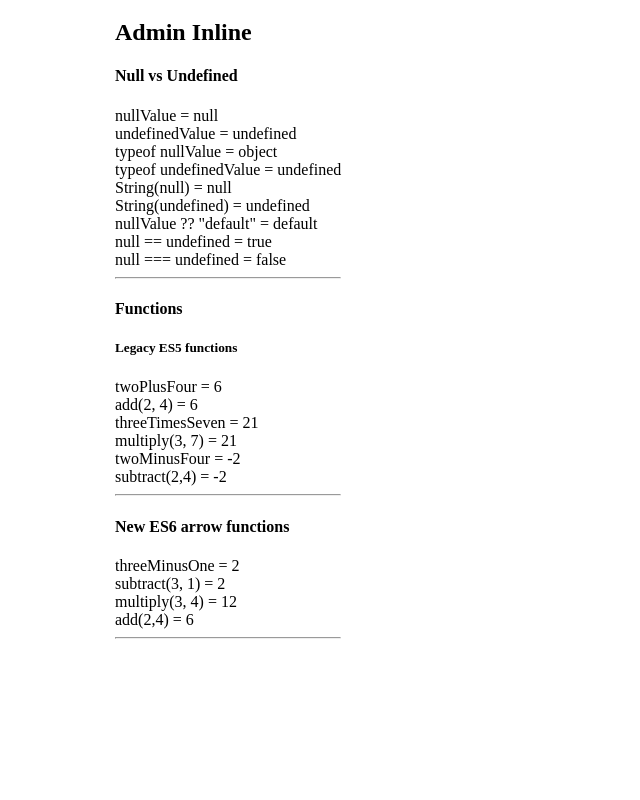
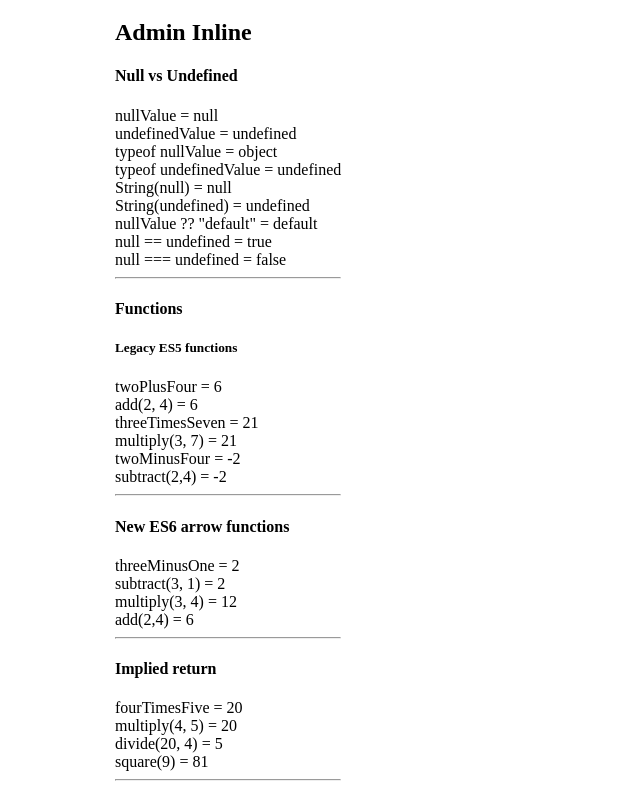
Before and after one commit to Jackerrigan/webdev-client, a Next.js app: page /labs/lab3 in a window 1280 px wide. Shown: the part 1280-2080 px from the top of the page, without its empty margins (0-640 px from the left). Before the commit the page ends 1938 px from the top, so only its background shows below. Built offline with nearby package versions, Linux system fonts and the light colour scheme.

Commit message:
implied return

```diff
--- /dev/null
+++ b/app/labs/lab3/ImpliedReturn.tsx
@@ -0,0 +1,20 @@
+export default function ImpliedReturn() {
+  const multiply = (a: number, b: number) => a * b;
+  const fourTimesFive = multiply(4, 5);
+  const divide = (a: number, b: number) => a / b;
+  const square = (n: number) => n * n;
+  console.log(fourTimesFive);
+  return (
+    <div id="wd-implied-return">
+      <h4>Implied return</h4>
+      fourTimesFive = {fourTimesFive}
+      <br />
+      multiply(4, 5) = {multiply(4, 5)}
+      <br />
+      divide(20, 4) = {divide(20, 4)}
+      <br />
+      square(9) = {square(9)}
+      <hr />
+    </div>
+  );
+}
--- a/app/labs/lab3/page.tsx
+++ b/app/labs/lab3/page.tsx
@@ -3,6 +3,7 @@ import BooleanVariables from "./BooleanVariables";
 import ConditionalOutputIfElse from "./ConditionalOutputIfElse";
 import ConditionalOutputInline from "./ConditionalOutputInline";
 import IfElse from "./IfElse";
+import ImpliedReturn from "./ImpliedReturn";
 import LegacyFunctions from "./LegacyFunctions";
 import NullUndefined from "./NullUndefined";
 import TernaryOperator from "./TernaryOperator";
@@ -23,6 +24,7 @@ export default function Lab3() {
       <NullUndefined />
       <LegacyFunctions />
       <ArrowFunctions />
+      <ImpliedReturn />
     </div>
   );
 }
```
